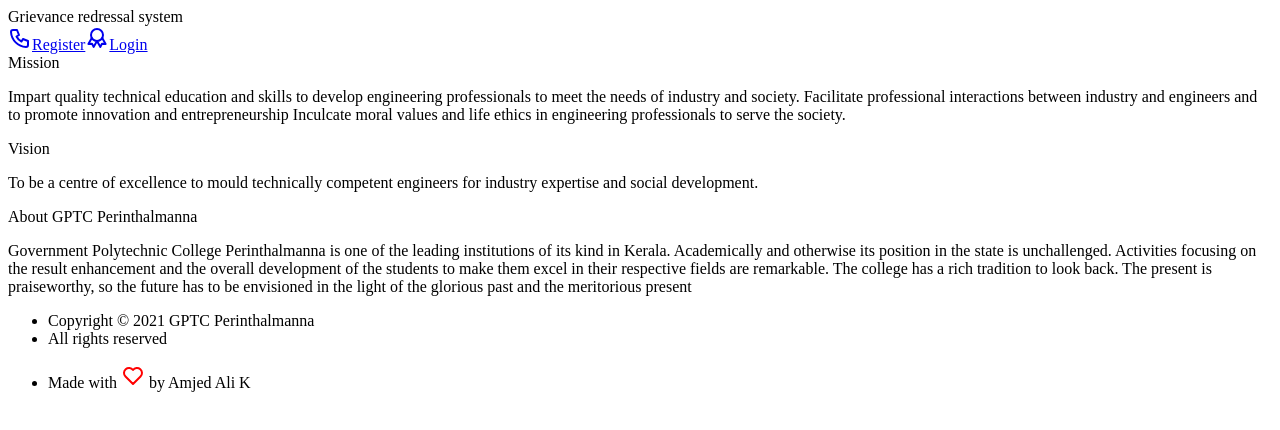
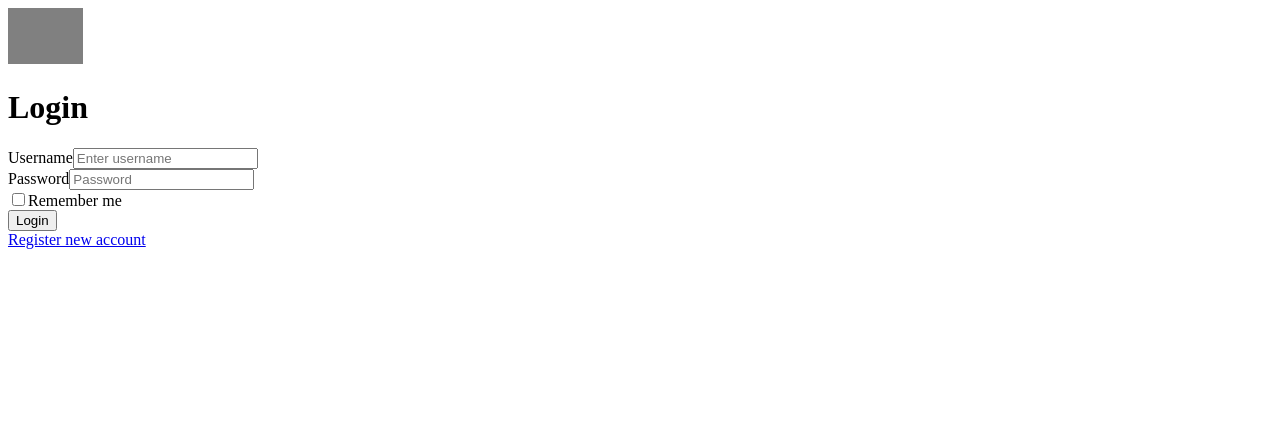
Before and after one commit to gptc-perinthalmanna/grs-frontend, a Gatsby site: page / in a window 1280 px wide. Built offline with nearby package versions, Linux system fonts and the light colour scheme; Gatsby itself is replaced by a stand-in of ours; grey boxes are pictures that could not be loaded.

Commit message:
:bug: Redirecting Home page

```diff
--- a/src/pages/index.tsx
+++ b/src/pages/index.tsx
@@ -1,66 +1,10 @@
 import * as React from "react"
-import { StaticImage } from "gatsby-plugin-image"
-import { Container, Row, Card, Col } from "react-bootstrap"
-import { Link } from "gatsby"
-import Layout from "../components/layout"
-import Seo from "../components/seo"
+import DashboardPage from "./dashboard"
+import { getCurrentUser } from "../api/users"
+import LoginPage from "./login"
 
-import { Icon3dCubeSphere, IconMail, IconPhone } from "@tabler/icons"
-
-const IndexPage = () => (
-  <Layout>
-    <Seo title="Home" />
-    <Container fluid="xl" className="page-body">
-      <Row className="row-deck row-cards">
-        {/* Mission */}
-        <Col md="6" lg="3">
-          <Card>
-            <Card.Body>
-              <Card.Title>Mission</Card.Title>
-              <p>
-                Impart quality technical education and skills to develop
-                engineering professionals to meet the needs of industry and
-                society. Facilitate professional interactions between industry
-                and engineers and to promote innovation and entrepreneurship
-                Inculcate moral values and life ethics in engineering
-                professionals to serve the society.{" "}
-              </p>
-            </Card.Body>
-          </Card>
-        </Col>
-        {/* Vision */}
-        <Col md="6" lg="3">
-          <Card>
-            <Card.Body>
-              <Card.Title>Vision</Card.Title>
-              <p>
-                To be a centre of excellence to mould technically competent
-                engineers for industry expertise and social development.
-              </p>
-            </Card.Body>
-          </Card>
-        </Col>
-        {/* About  */}
-        <Col md="12" lg="6">
-          <Card>
-            <Card.Body>
-              <Card.Title>About GPTC Perinthalmanna</Card.Title>
-              <p>
-                Government Polytechnic College Perinthalmanna is one of the
-                leading institutions of its kind in Kerala. Academically and
-                otherwise its position in the state is unchallenged. Activities
-                focusing on the result enhancement and the overall development
-                of the students to make them excel in their respective fields
-                are remarkable. The college has a rich tradition to look back.
-                The present is praiseworthy, so the future has to be envisioned
-                in the light of the glorious past and the meritorious present
-              </p>
-            </Card.Body>
-          </Card>
-        </Col>
-      </Row>
-    </Container>
-  </Layout>
-)
-
-export default IndexPage
+function Home() {
+  const user = getCurrentUser()
+  return user ? <DashboardPage /> : <LoginPage />
+}
+export default Home
```
